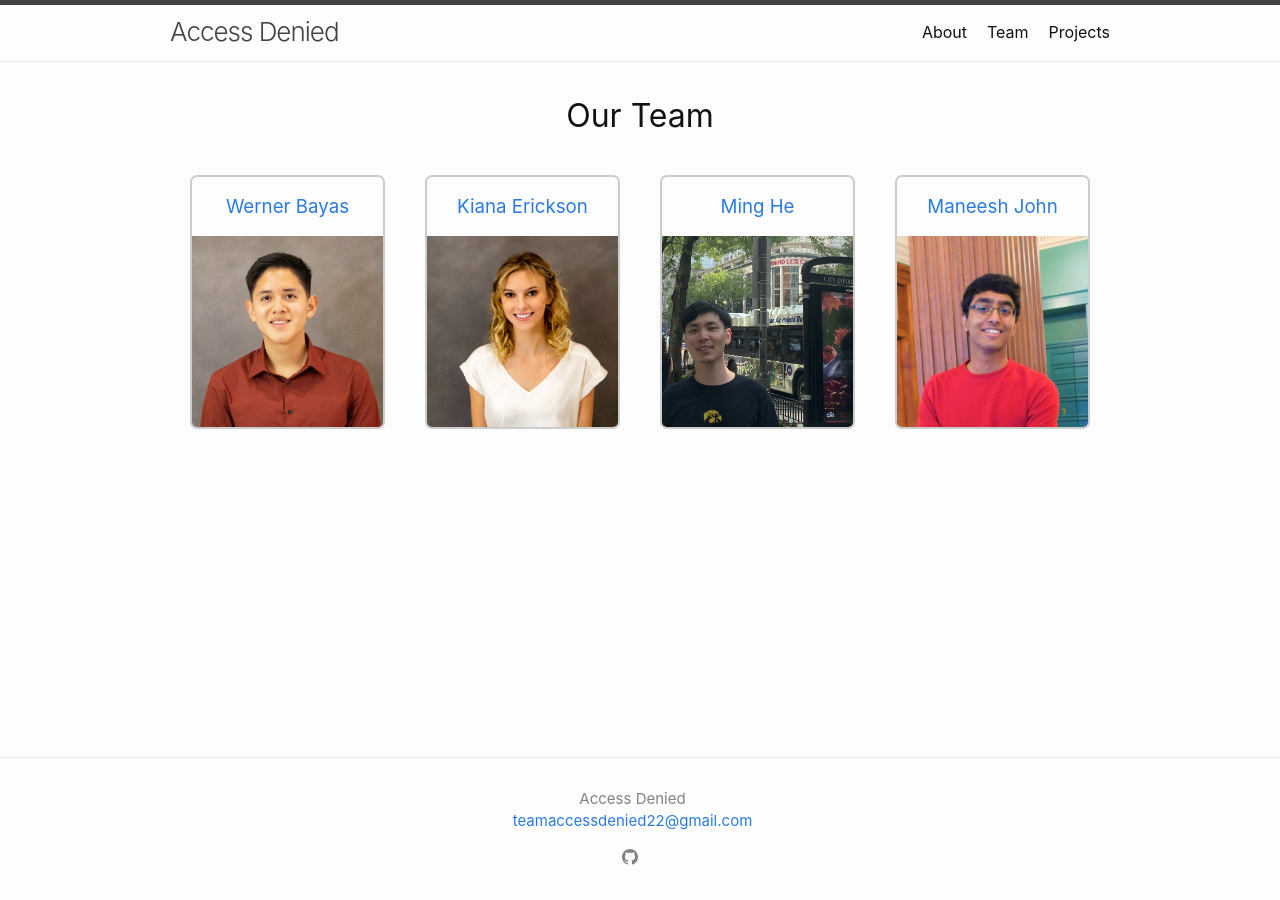
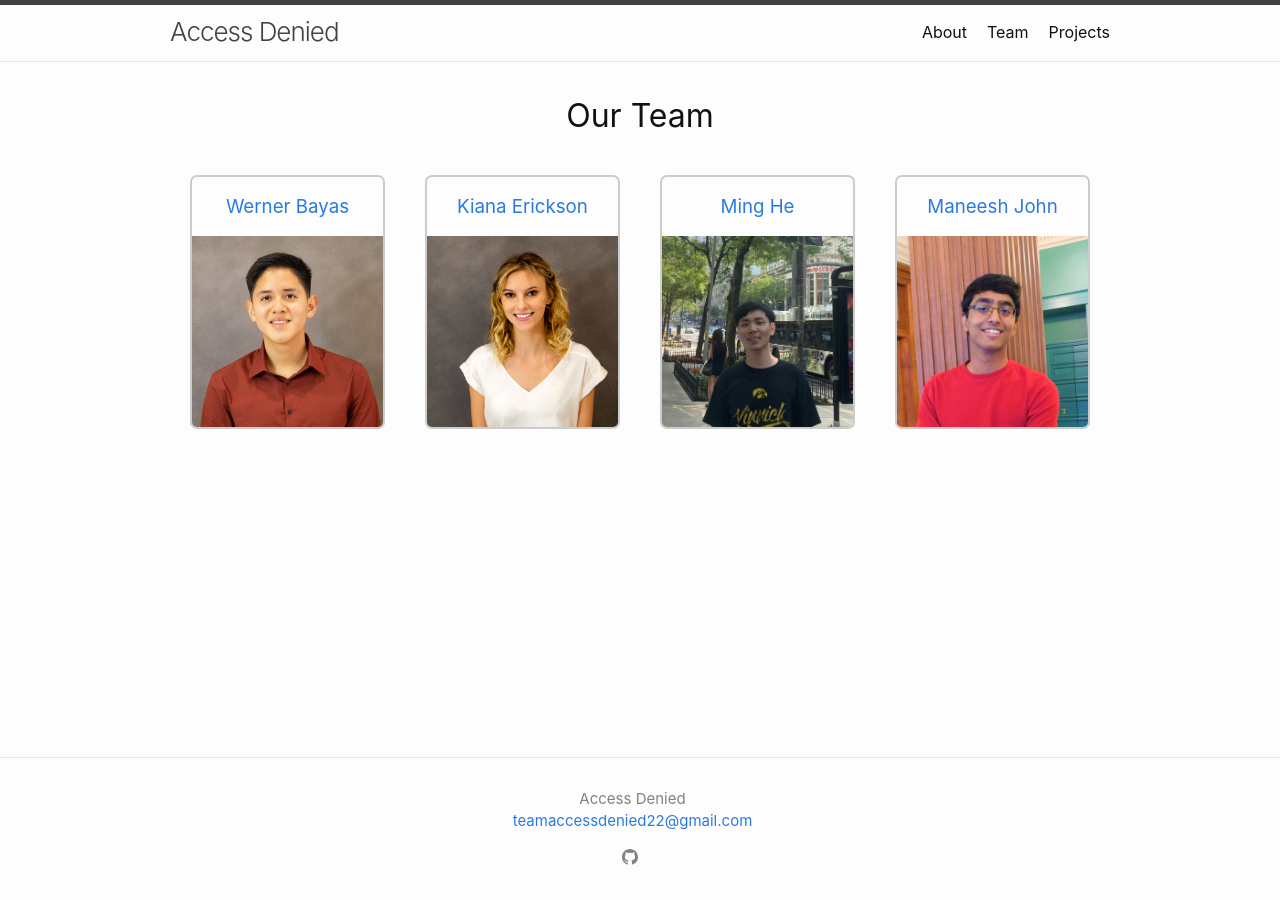
Before and after one commit to accessdenied22/accessdenied22.github.io, a Jekyll site: the page built from team.markdown, in a window 1280 px wide. Built offline with Jekyll 4.4.1, drawn with Linux system fonts in a browser that asks for light colours.

Commit message:
Added icon

```diff
--- a/_includes/head.html
+++ b/_includes/head.html
@@ -6,6 +6,6 @@
   <!--<link href="https://cdn.jsdelivr.net/npm/bootstrap@5.2.2/dist/css/bootstrap.min.css" rel="stylesheet" integrity="sha384-Zenh87qX5JnK2Jl0vWa8Ck2rdkQ2Bzep5IDxbcnCeuOxjzrPF/et3URy9Bv1WTRi" crossorigin="anonymous">-->
   <link rel="stylesheet" href="{{ "/assets/main.css" | relative_url }}">
   <link rel="stylesheet" href="/assets/style.css">
-  <link rel="shortcut icon" type="image/png" href="favicon.png">
+  <link rel="shortcut icon" type="image/png" href="/assets/img/favicon.png">
   {%- feed_meta -%}
 </head>
--- a/team.markdown
+++ b/team.markdown
@@ -10,7 +10,7 @@ kiana_url: /kiana/
 kiana_profile_src: /assets/img/kiana_headshot2022_square.jpg
 # Ming
 ming_url: /ming/
-ming_profile_src: /assets/img/ming-profile2.jpg
+ming_profile_src: /assets/img/ming-profile3.jpg
 # Maneesh
 maneesh_url: /maneesh/
 maneesh_profile_src: /assets/img/maneesh-profile.JPG
```
Also changed, not shown: assets/img/favicon.png (renamed from favicon.png), assets/img/ming-profile3.jpg (added).
